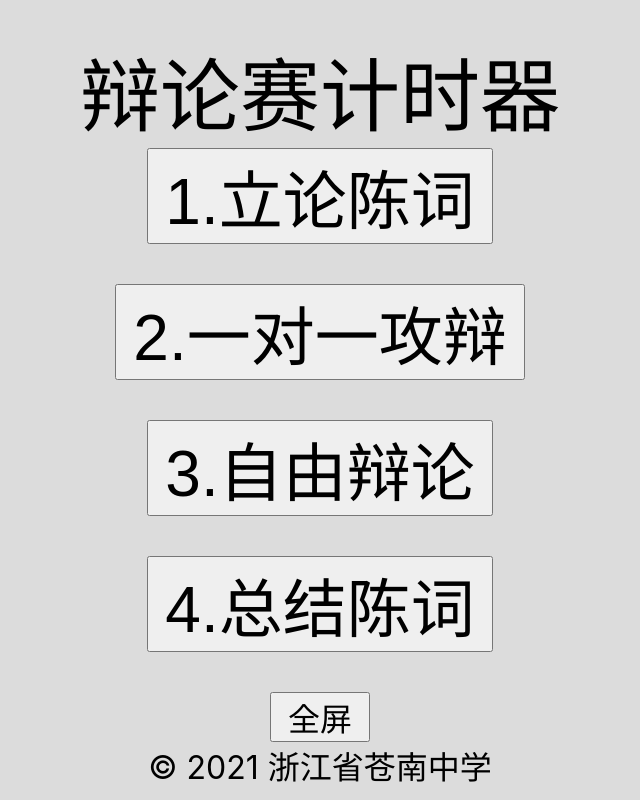
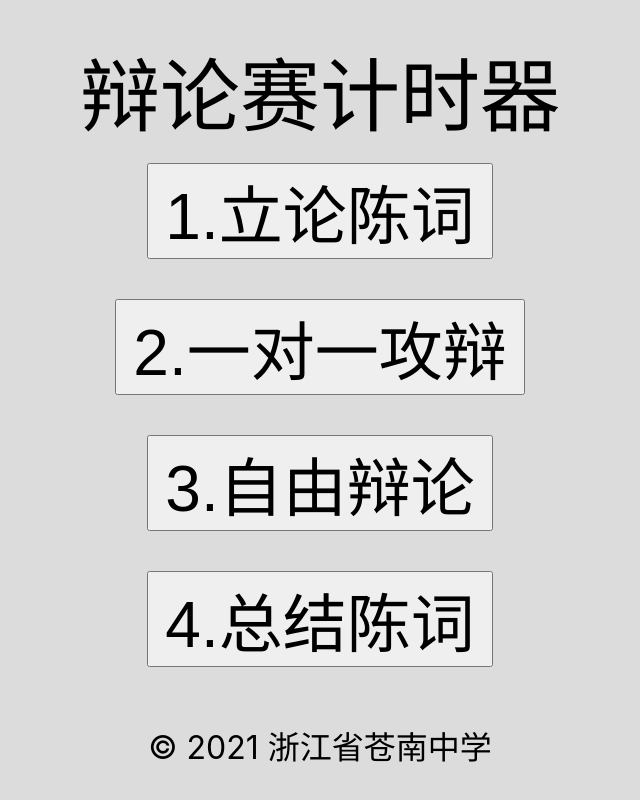
Before and after one commit to csjkevin/debate-timer, a React (Create React App) app: page / in a window 1280 px wide. Shown: the whole page, without its empty margins (320-960 px from the left). Built offline with nearby package versions, Linux system fonts and the light colour scheme.

Commit message:
feat: remove fullscreen button

```diff
--- a/src/pages/Index/index.module.css
+++ b/src/pages/Index/index.module.css
@@ -21,8 +21,4 @@
     font-size: 2rem;
     margin-bottom: 2rem;
   }
-
-  .fullScreenButton {
-    font-size: 2rem;
-  }
 }
--- a/src/pages/Index/index.tsx
+++ b/src/pages/Index/index.tsx
@@ -1,34 +1,9 @@
-import React, { useEffect, useState } from "react";
+import React from "react";
 
 import styles from "./index.module.css";
 import IndexButton from "../../components/IndexButton";
 
-const Index: React.FC = () => {
-  const [isFullScreen, setIsFullScreen] = useState(false);
-  const [canFullScreen, setCanFullScreen] = useState(false);
-
-  const root = document.getElementById("root");
-
-  useEffect(() => {
-    if (root) {
-      setCanFullScreen(!!root.requestFullscreen);
-      root.onfullscreenchange = (e) => {
-        setIsFullScreen(document.fullscreenElement === e.target);
-      };
-    }
-  }, [root]);
-
-  const handleFullScreen = (e: React.MouseEvent<HTMLButtonElement>) => {
-    if (isFullScreen) {
-      document.exitFullscreen();
-    } else {
-      try {
-        root?.requestFullscreen();
-      } catch {}
-    }
-  };
-
-  return (
+const Index: React.FC = () => (
   <>
     <div className="title">辩论赛计时器</div>
     <div>
@@ -37,13 +12,7 @@ const Index: React.FC = () => {
       <IndexButton linkTo="/stage3">3.自由辩论</IndexButton>
       <IndexButton linkTo="/stage4">4.总结陈词</IndexButton>
     </div>
-      {canFullScreen ? (
-        <button className={styles.fullScreenButton} onClick={handleFullScreen}>
-          {isFullScreen ? "退出全屏" : "全屏"}
-        </button>
-      ) : null}
     <div className={styles.copyright}>&copy; 2021 浙江省苍南中学</div>
   </>
 );
-};
 export default Index;
```
Lines whose indentation alone changed are shown as unchanged.
